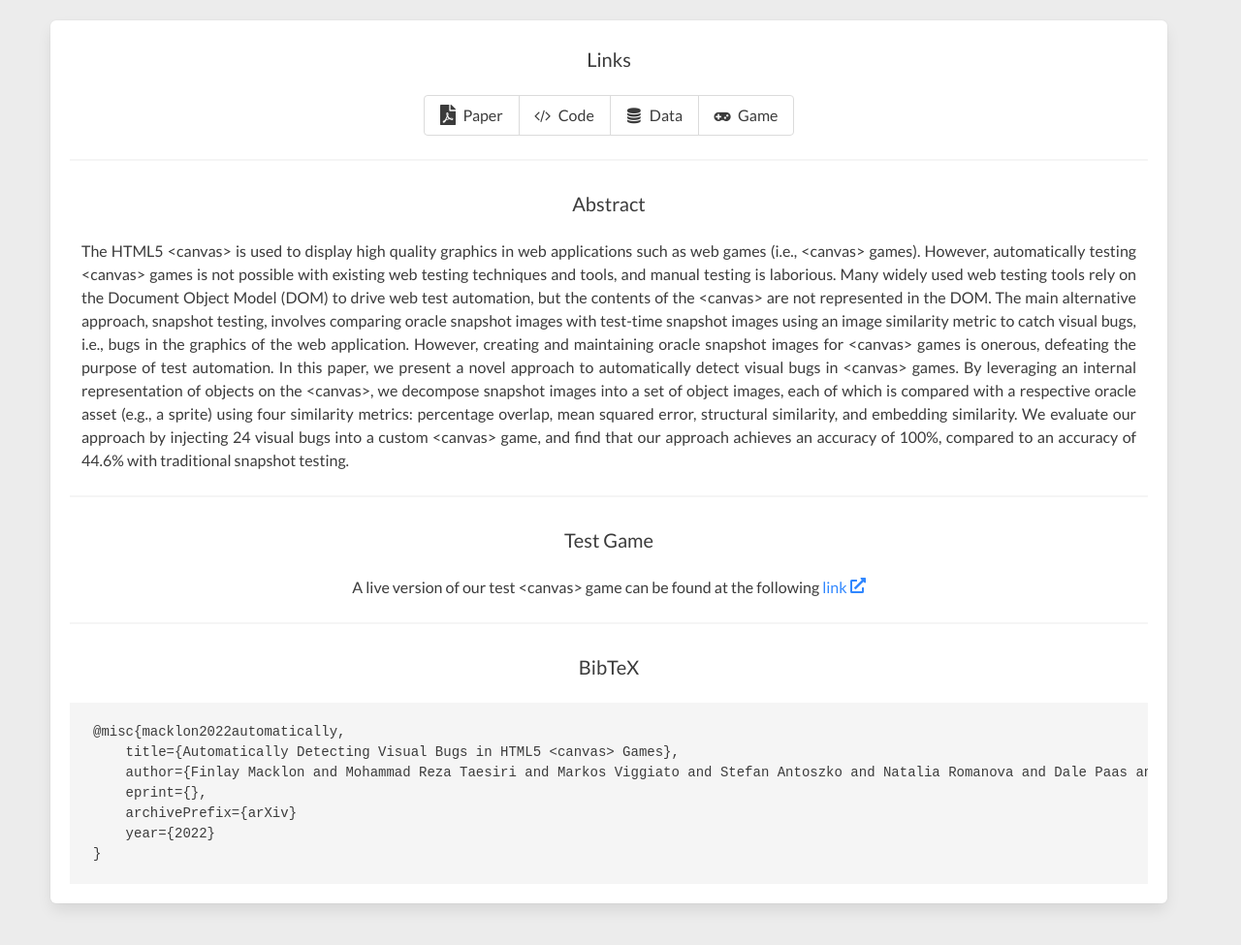
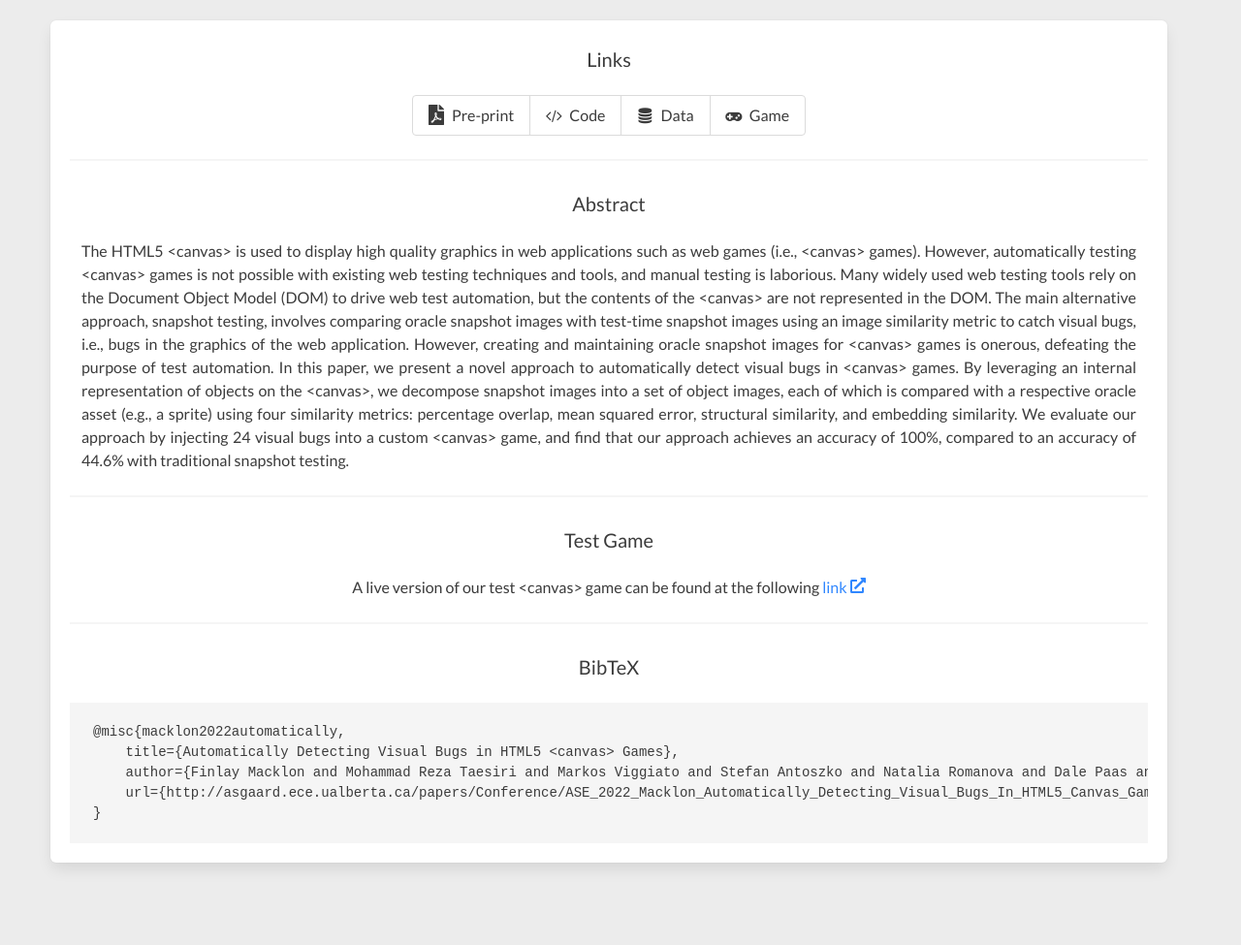
Before and after one commit to asgaardlab/canvas-visual-bugs-testbed, a website: page index.html in a window 1280 px wide. Shown: the part 203-1178 px from the top of the page at 97% size. Drawn offline with Linux system fonts and the light colour scheme; some icons are missing.

Commit message:
Added links

```diff
--- a/index.html
+++ b/index.html
@@ -60,7 +60,6 @@
             <span style="display:inline-block">
               <a href="http://asgaard.ece.ualberta.ca/" target="_blank">Cor-Paul Bezemer</a>
               <sup>1</sup>
-              ,
             </span>
           </h2>
           <h3 id="affiliations" class="is-size-6">
@@ -82,7 +81,7 @@
                         <svg class="svg-inline--fa fa-file-pdf fa-w-12" aria-hidden="true" focusable="false" data-prefix="fas" data-icon="file-pdf" role="img" xmlns="http://www.w3.org/2000/svg" viewBox="0 0 384 512" data-fa-i2svg=""><path fill="currentColor" d="M181.9 256.1c-5-16-4.9-46.9-2-46.9 8.4 0 7.6 36.9 2 46.9zm-1.7 47.2c-7.7 20.2-17.3 43.3-28.4 62.7 18.3-7 39-17.2 62.9-21.9-12.7-9.6-24.9-23.4-34.5-40.8zM86.1 428.1c0 .8 13.2-5.4 34.9-40.2-6.7 6.3-29.1 24.5-34.9 40.2zM248 160h136v328c0 13.3-10.7 24-24 24H24c-13.3 0-24-10.7-24-24V24C0 10.7 10.7 0 24 0h200v136c0 13.2 10.8 24 24 24zm-8 171.8c-20-12.2-33.3-29-42.7-53.8 4.5-18.5 11.6-46.6 6.2-64.2-4.7-29.4-42.4-26.5-47.8-6.8-5 18.3-.4 44.1 8.1 77-11.6 27.6-28.7 64.6-40.8 85.8-.1 0-.1.1-.2.1-27.1 13.9-73.6 44.5-54.5 68 5.6 6.9 16 10 21.5 10 17.9 0 35.7-18 61.1-61.8 25.8-8.5 54.1-19.1 79-23.2 21.7 11.8 47.1 19.5 64 19.5 29.2 0 31.2-32 19.7-43.4-13.9-13.6-54.3-9.7-73.6-7.2zM377 105L279 7c-4.5-4.5-10.6-7-17-7h-6v128h128v-6.1c0-6.3-2.5-12.4-7-16.9zm-74.1 255.3c4.1-2.7-2.5-11.9-42.8-9 37.1 15.8 42.8 9 42.8 9z"></path></svg>
                       </span>
                       <span>
-                        Paper
+                        Pre-print
                       </span>
                     </a>
                   </li>
@@ -107,7 +106,7 @@
                     </a>
                   </li>
                   <li>
-                    <a href="https://zenodo.com/" target="_blank">
+                    <a href="https://zenodo.org/record/6950640" target="_blank">
                       <span class="icon is-small">
                         <i class="fa fa-database"></i>
                       </span>
@@ -117,7 +116,7 @@
                     </a>
                   </li>
                   <li>
-                    <a href="https://github.com/asgaardlab/canvas-visual-bugs-testbed/game" target="_blank">
+                    <a href="https://asgaardlab.github.io/canvas-visual-bugs-testbed/game" target="_blank">
                       <span class="icon is-small">
                         <i class="fa fa-gamepad"></i>
                       </span>
@@ -173,9 +172,7 @@
               <pre><code>@misc{macklon2022automatically,
     title={Automatically Detecting Visual Bugs in HTML5 &lt;canvas&gt; Games},
     author={Finlay Macklon and Mohammad Reza Taesiri and Markos Viggiato and Stefan Antoszko and Natalia Romanova and Dale Paas and Cor-Paul Bezemer},
-    eprint={},
-    archivePrefix={arXiv}
-    year={2022}
+    url={http://asgaard.ece.ualberta.ca/papers/Conference/ASE_2022_Macklon_Automatically_Detecting_Visual_Bugs_In_HTML5_Canvas_Games.pdf}
 }</code></pre>
               </div>
             </div>
```
